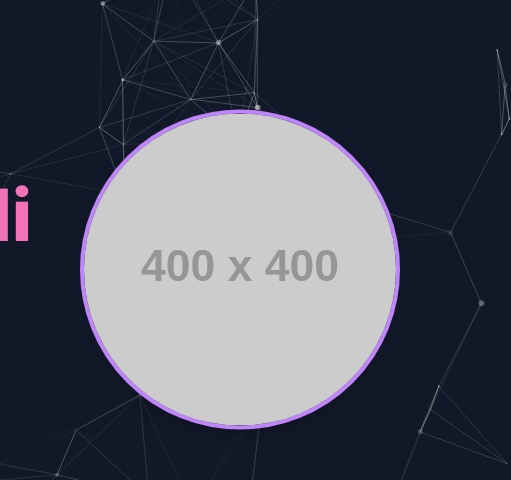
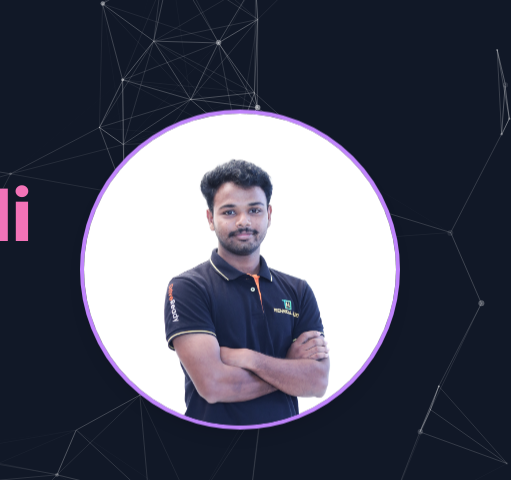
Before and after one commit to Praveen8104/my-portfolio, a website: page index.html in a window 1280 px wide. Shown: the part 225-705 px from the top of the page, 769-1280 px from the left. Drawn offline with nearby package versions, Linux system fonts and the light colour scheme; placeholder pictures from the web are drawn by us.

Commit message:
update hero section image source to use local file

```diff
--- a/index.html
+++ b/index.html
@@ -200,7 +200,7 @@
         <section id="hero" class="min-h-screen flex items-center justify-center">
             <div class="container mx-auto flex flex-col md:flex-row items-center justify-center gap-12 px-6">
                 <div class="w-64 h-64 md:w-80 md:h-80 flex-shrink-0 order-1 md:order-2">
-                    <img src="https://placehold.co/400x400/a78bfa/111827?text=PRG" alt="Praveen Reddy Goli" class="rounded-full w-full h-full object-cover border-4 border-purple-400 shadow-lg floating-image">
+                    <img src="./images/22MH1A4220.png" alt="Praveen Reddy Goli" class="rounded-full w-full h-full object-cover border-4 border-purple-400 shadow-lg floating-image">
                 </div>
                 <div class="text-center md:text-left order-2 md:order-1">
                      <h1 class="text-5xl md:text-7xl font-extrabold leading-tight mb-4 gradient-text">
```
